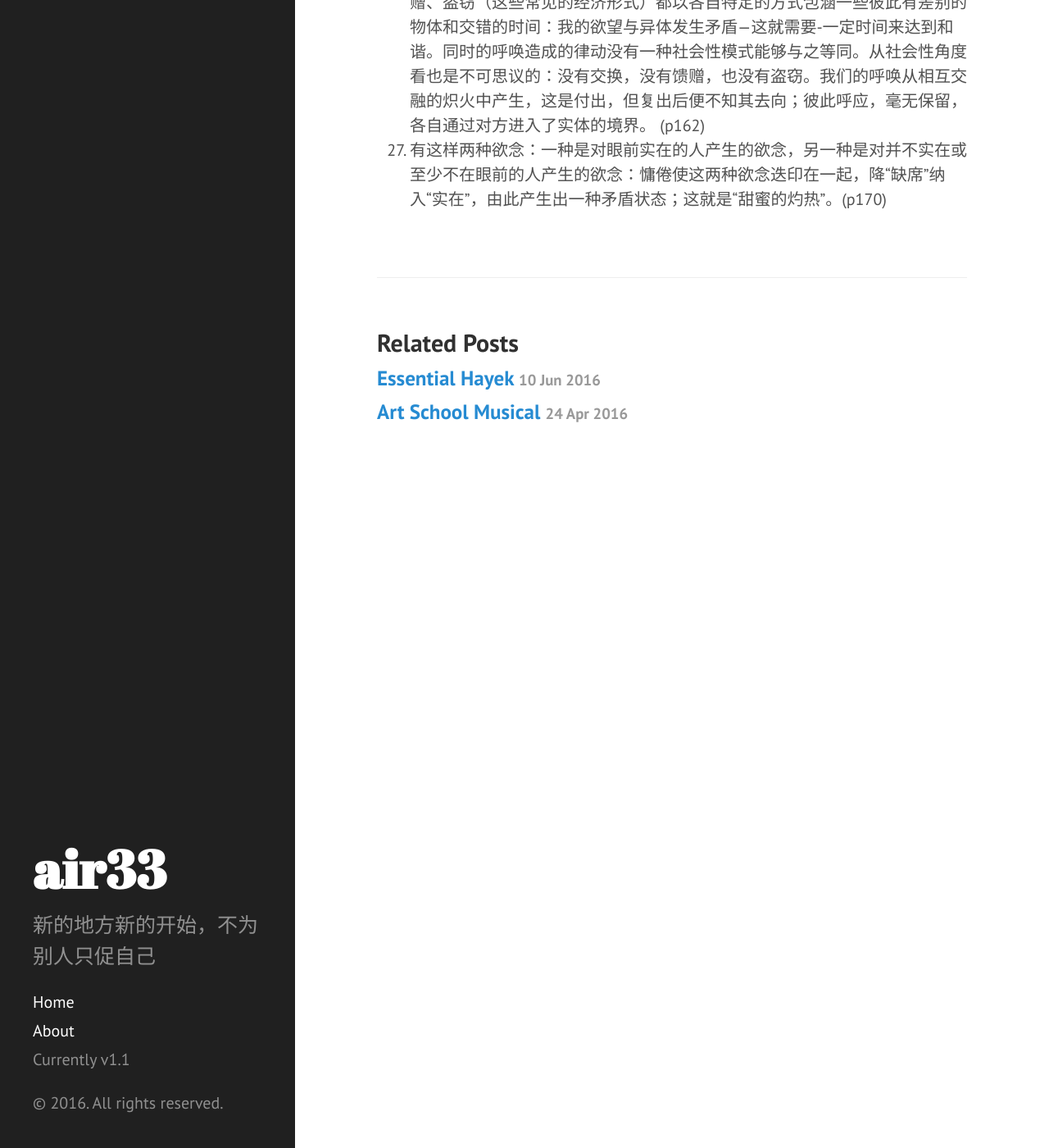
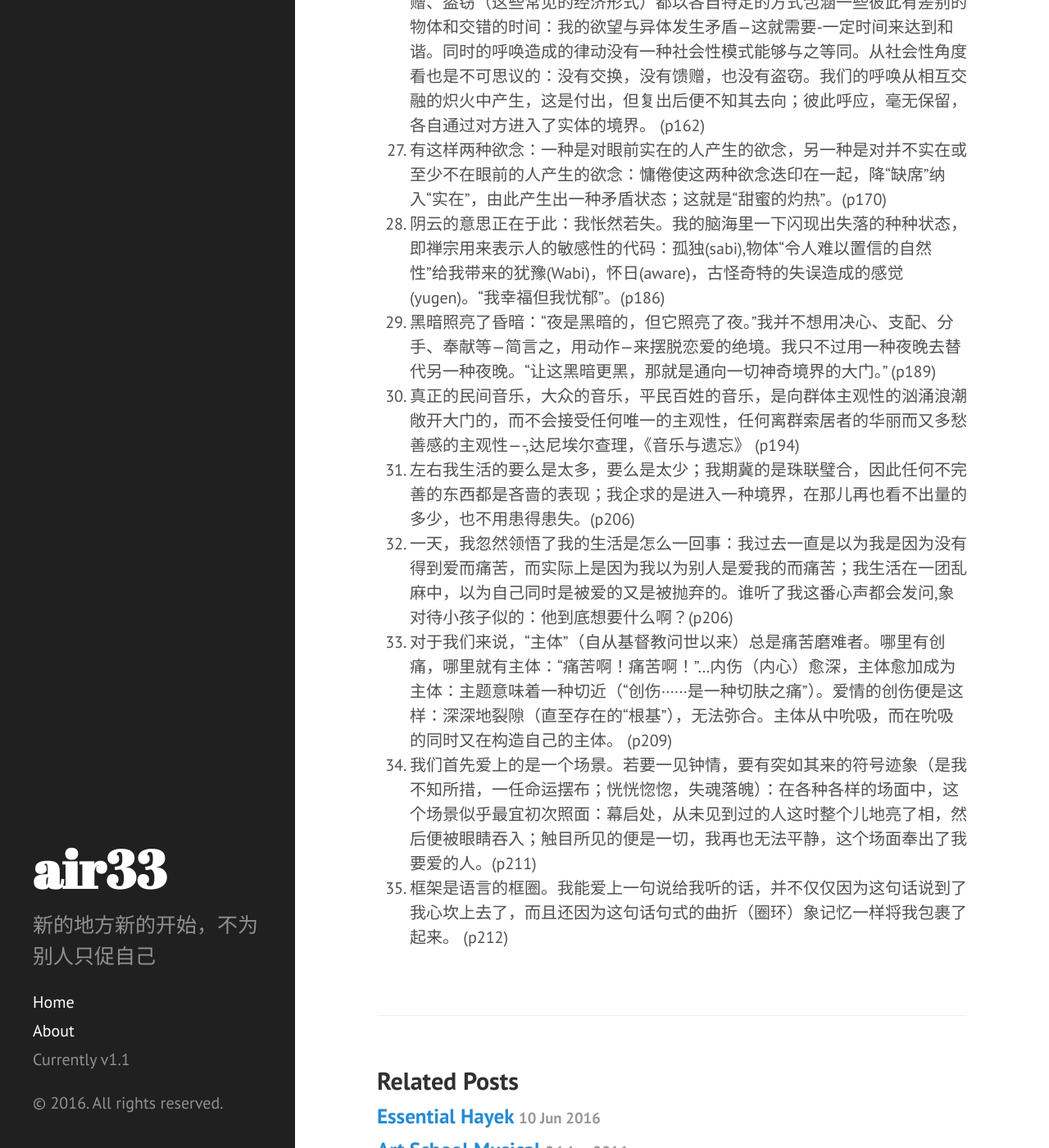
Before and after one commit to air33/air33.github.io, a Jekyll site: the page built from _posts/2016-06-11-A-Lovers-Discourse-fragments.md, in a window 1280 px wide and 1400 px high, scrolled down 4264 px. Shown: the whole window at 82% size. Built offline with Jekyll 4.4.1, drawn with Linux system fonts in a browser that asks for light colours; Markdown is read by kramdown in place of the engine named in the settings.

Commit message:
edit post

```diff
--- a/_posts/2016-06-11-A-Lovers-Discourse-fragments.md
+++ b/_posts/2016-06-11-A-Lovers-Discourse-fragments.md
@@ -84,3 +84,11 @@ loved object), who does not speak
 25. 要想有不幸，那就得让善本身去作恶  (p152)
 26. 我所臆幻的事经验范围内不可能的事：我俩的呼唤能同时发出：一方用不着象是靠对方眼色行事似地应答另一方。呼唤又不能拖沓（重复）：只有瞬间的闪光才有效果，两种力量彼此交汇（两者如有隔阂，就连一般的和谐也无法达到）。只有瞬间的闪光才能创造奇迹：将种种约束抛到九霄云外。交换、馈赠、盗窃（这些常见的经济形式）都以各自特定的方式包涵一些彼此有差别的物体和交错的时间：我的欲望与异体发生矛盾---这就需要-一定时间来达到和谐。同时的呼唤造成的律动没有一种社会性模式能够与之等同。从社会性角度看也是不可思议的：没有交换，没有馈赠，也没有盗窃。我们的呼唤从相互交融的炽火中产生，这是付出，但复出后便不知其去向；彼此呼应，毫无保留，各自通过对方进入了实体的境界。 (p162)
 27. 有这样两种欲念：一种是对眼前实在的人产生的欲念，另一种是对并不实在或至少不在眼前的人产生的欲念：慵倦使这两种欲念迭印在一起，降“缺席”纳入“实在”，由此产生出一种矛盾状态；这就是“甜蜜的灼热”。(p170)
+28. 阴云的意思正在于此：我怅然若失。我的脑海里一下闪现出失落的种种状态，即禅宗用来表示人的敏感性的代码：孤独(sabi),物体“令人难以置信的自然性”给我带来的犹豫(Wabi)，怀日(aware)，古怪奇特的失误造成的感觉(yugen)。“我幸福但我忧郁”。(p186)
+29. 黑暗照亮了昏暗：“夜是黑暗的，但它照亮了夜。”我并不想用决心、支配、分手、奉献等---简言之，用动作---来摆脱恋爱的绝境。我只不过用一种夜晚去替代另一种夜晚。“让这黑暗更黑，那就是通向一切神奇境界的大门。” (p189)
+30. 真正的民间音乐，大众的音乐，平民百姓的音乐，是向群体主观性的汹涌浪潮敞开大门的，而不会接受任何唯一的主观性，任何离群索居者的华丽而又多愁善感的主观性----,达尼埃尔查理，《音乐与遗忘》  (p194)
+31. 左右我生活的要么是太多，要么是太少；我期冀的是珠联璧合，因此任何不完善的东西都是吝啬的表现；我企求的是进入一种境界，在那儿再也看不出量的多少，也不用患得患失。(p206)
+32. 一天，我忽然领悟了我的生活是怎么一回事：我过去一直是以为我是因为没有得到爱而痛苦，而实际上是因为我以为别人是爱我的而痛苦；我生活在一团乱麻中，以为自己同时是被爱的又是被抛弃的。谁听了我这番心声都会发问,象对待小孩子似的：他到底想要什么啊？(p206)
+33. 对于我们来说，“主体”（自从基督教问世以来）总是痛苦磨难者。哪里有创痛，哪里就有主体：“痛苦啊！痛苦啊！”...内伤（内心）愈深，主体愈加成为主体：主题意味着一种切近（“创伤······是一种切肤之痛”）。爱情的创伤便是这样：深深地裂隙（直至存在的“根基”），无法弥合。主体从中吮吸，而在吮吸的同时又在构造自己的主体。  (p209)
+34. 我们首先爱上的是一个场景。若要一见钟情，要有突如其来的符号迹象（是我不知所措，一任命运摆布；恍恍惚惚，失魂落魄）：在各种各样的场面中，这个场景似乎最宜初次照面：幕启处，从未见到过的人这时整个儿地亮了相，然后便被眼睛吞入；触目所见的便是一切，我再也无法平静，这个场面奉出了我要爱的人。(p211)
+35. 框架是语言的框圈。我能爱上一句说给我听的话，并不仅仅因为这句话说到了我心坎上去了，而且还因为这句话句式的曲折（圈环）象记忆一样将我包裹了起来。 (p212)
```
